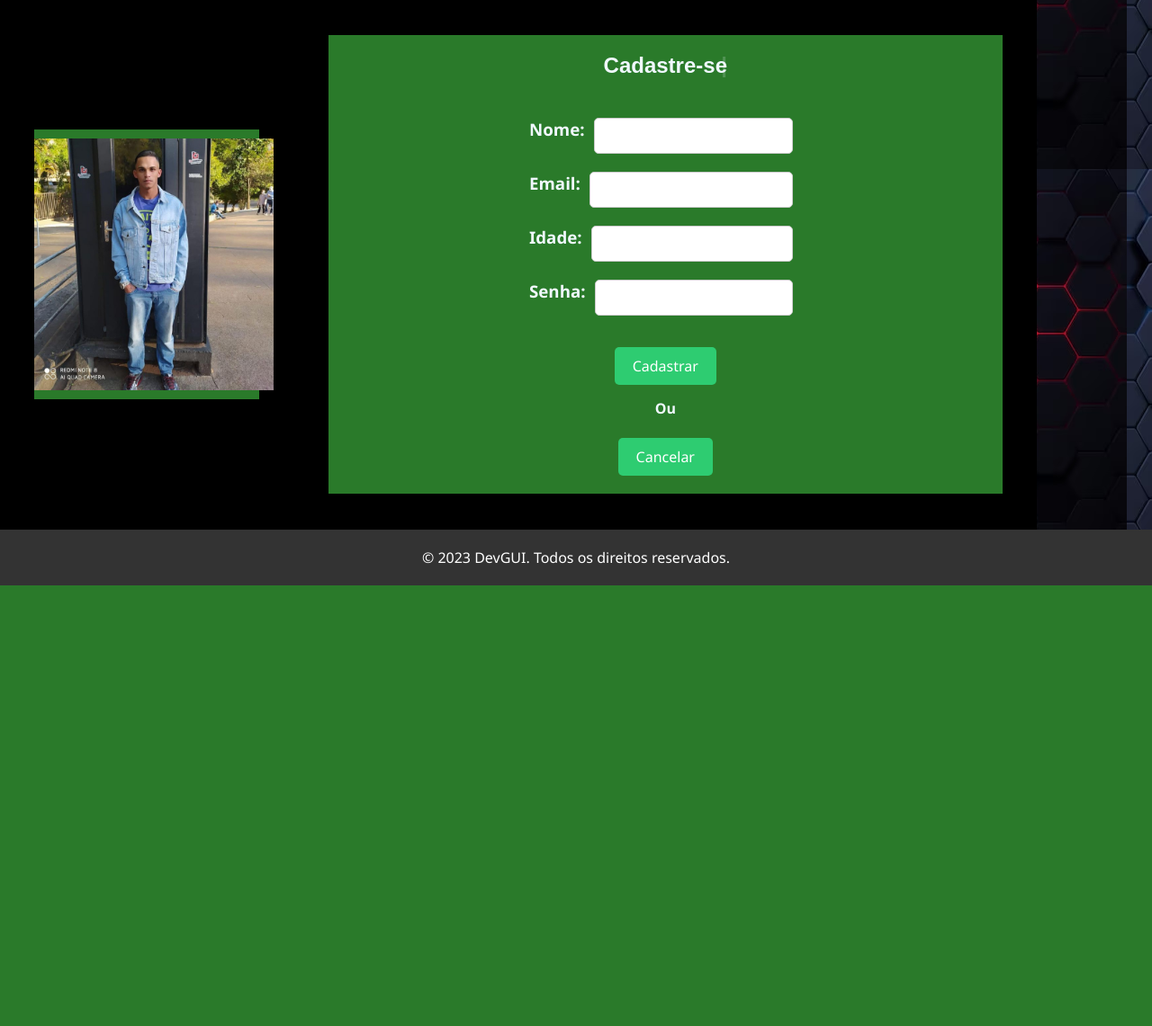
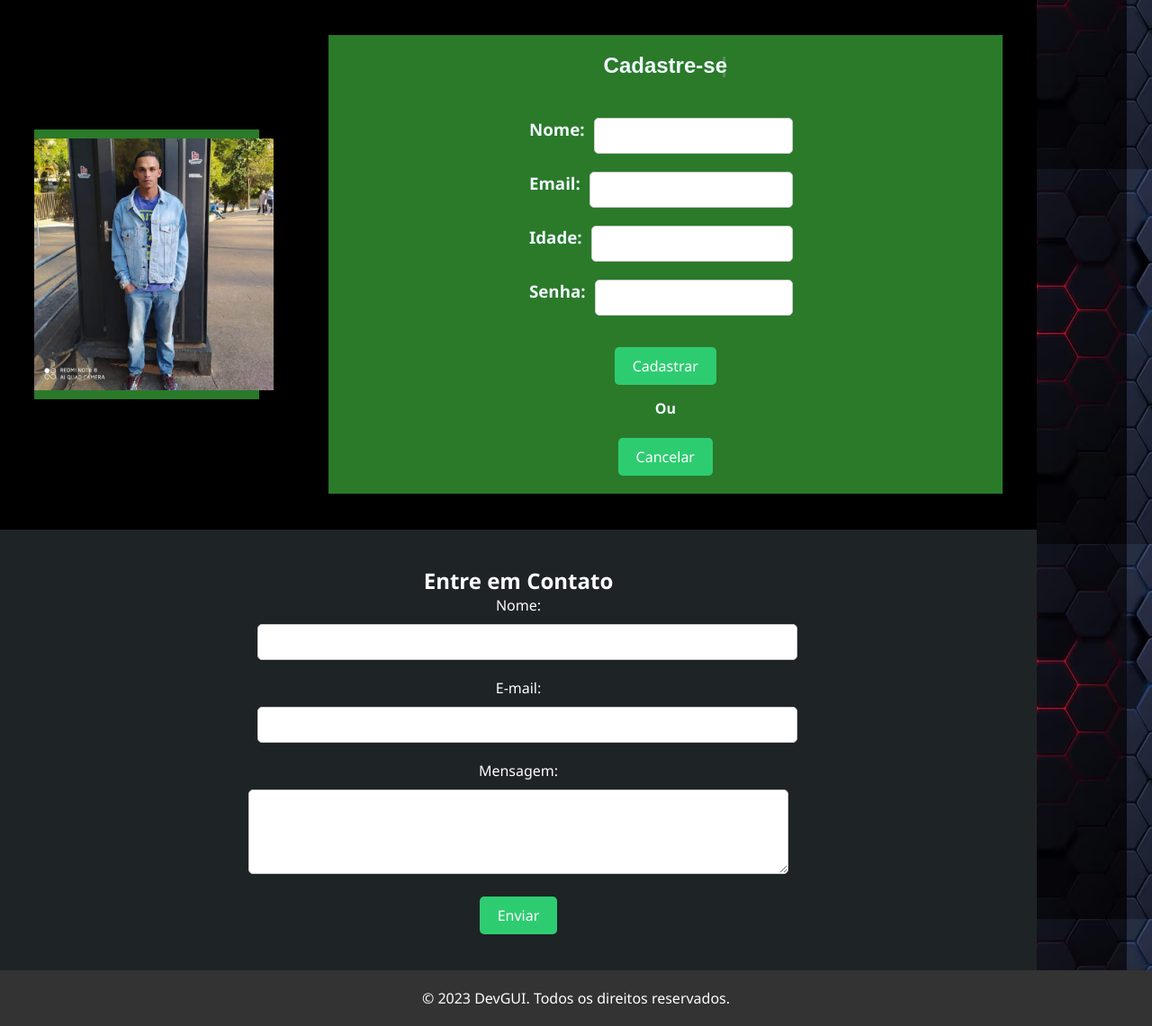
Before and after one commit to DevGuilhermeg/new-porfolio, a Flask app: page /cadastro in a window 1280 px wide. Shown: the part 229-1370 px from the top of the page at 90% size. Before the commit the page ends 880 px from the top, so only its background shows below. Run offline with Flask 3, Linux system fonts and the light colour scheme.

Commit message:
Update cadastro.html

```diff
--- a/templates/cadastro.html
+++ b/templates/cadastro.html
@@ -20,7 +20,7 @@
     <nav class="headerr">
         <a href="/">Home</a>
         <a id="projetos" href="/#projetosSection">Projetos</a>
-        <a id="contato" href="/#contato">Contato</a>
+        <a id="contato" href="#contato">Contato</a>
         <a href="login"><button>Login</button></a>
         <a href="cadastro"><button class="button-sign-in">Sign-in</button></a>
     </nav>
@@ -76,9 +76,36 @@
     </div>
 
   </section>
+  <section id="contato" class="contat">
+    <h2>Entre em Contato</h2>
+    <div class="form-contato">
+        <form action="{{ url_for('processa_formulario') }}" method="post">
 
-  <footer>
-      <p>
-          &copy; 2023 DevGUI. Todos os direitos reservados.
-      </p>
-  </footer>
+
+            <label for="nome">Nome:</label>
+            <input type="text" id="nome" name="nome" required>
+
+            <label for="email">E-mail:</label>
+            <input type="email" id="email" name="email" required>
+
+            <label for="mensagem">Mensagem:</label>
+            <textarea id="mensagem" name="mensagem" rows="4" required></textarea>
+
+            <button type="submit">
+                Enviar
+            </button>
+        </form>
+    </div>
+</section>
+
+
+<footer>
+    <p>
+        &copy; 2023 DevGUI. Todos os direitos reservados.
+    </p>
+</footer>
+
+
+
+</body>
+</html>
```
